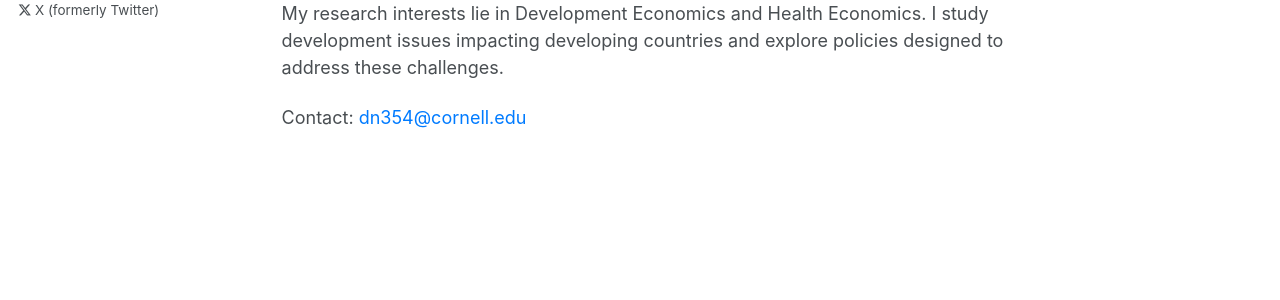
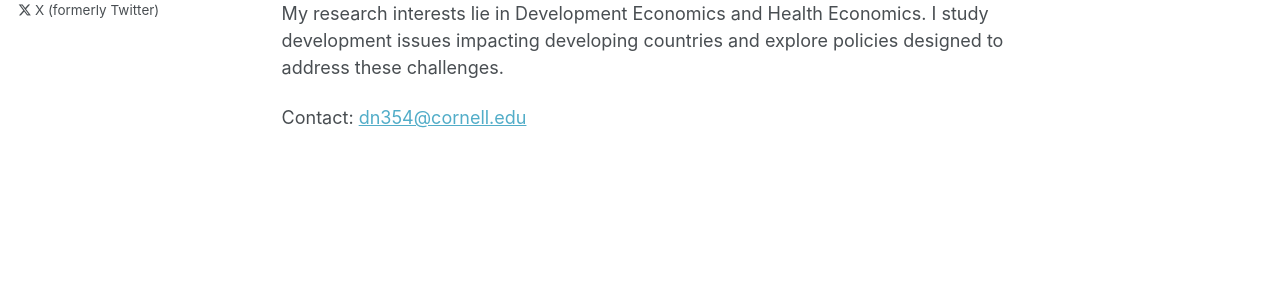
Before and after one commit to deborahnakkungu/deborahnakkungu.github.io, a Jekyll site: the page built from _pages/about.md, in a window 1280 px wide. Shown: the part 383-683 px from the top of the page. Built offline with Jekyll 4.4.1, drawn with Linux system fonts in a browser that asks for light colours.

Commit message:
Update about.md

```diff
--- a/_pages/about.md
+++ b/_pages/about.md
@@ -14,4 +14,4 @@ I co-founded [Youth Plus Uganda](https://ypec.netlify.app/), an organization ded
 
 My research interests lie in Development Economics and Health Economics. I study development issues impacting developing countries and explore policies designed to address these challenges.
 
- Contact: <a href="mailto:dn354@cornell.edu" style="color: #007bff; text-decoration: none;">dn354@cornell.edu</a>
+ Contact: <a href="mailto:dn354@cornell.edu" >dn354@cornell.edu</a>
```
